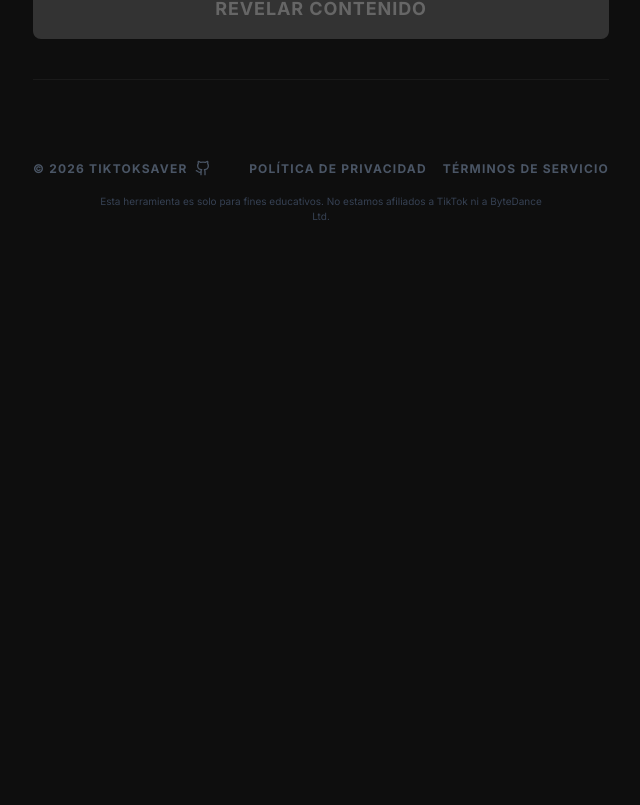
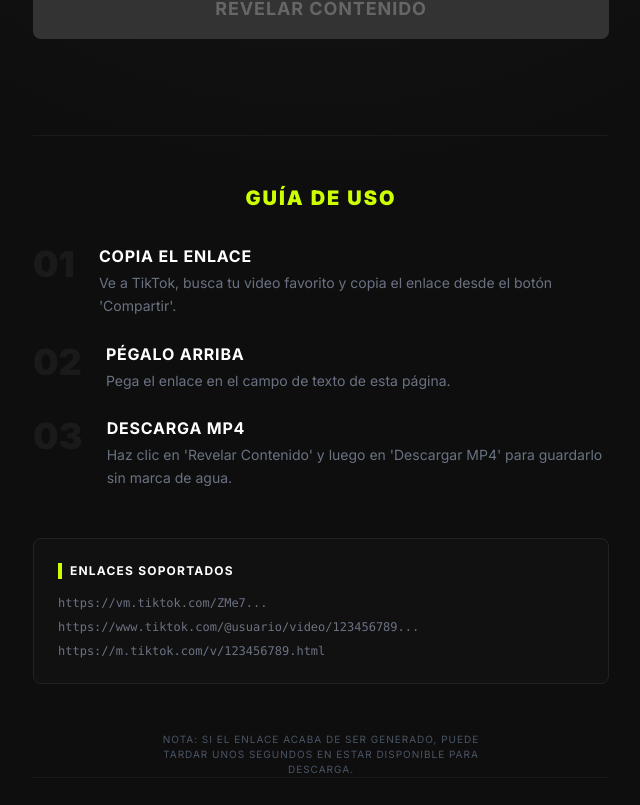
Before and after one commit to KevxxAlva/tiktok-bot-downloader, a React (Vite) app in the folder client/: page / in a window 1280 px wide. Shown: the part 475-1280 px from the top of the page, without its empty margins (319-959 px from the left). Before the commit the page ends 835 px from the top, so only its background shows below. Built offline with nearby package versions, Linux system fonts and the light colour scheme; the HTML template or start-up script is replaced by a standard one.

Commit message:
feat: Implement the initial Home page for the TikTok downloader, featuring URL input, download functionality, result display, and a usage guide.

```diff
--- a/client/src/pages/Home.tsx
+++ b/client/src/pages/Home.tsx
@@ -201,6 +201,57 @@ function Home() {
           )}
         </AnimatePresence>
 
+        {/* How to Use Section */}
+        <motion.div
+          initial={{ opacity: 0 }}
+          animate={{ opacity: 1 }}
+          transition={{ delay: 0.4 }}
+          className="mt-24 space-y-12 border-t border-[#1a1a1a] pt-12"
+        >
+          {/* Guide Steps */}
+          <div className="space-y-8">
+            <h2 className="text-[#ccff00] text-xl font-black uppercase tracking-widest text-center mb-8">
+              Guía de Uso
+            </h2>
+
+            <div className="grid gap-6">
+              {[
+                { step: "01", title: "Copia el Enlace", desc: "Ve a TikTok, busca tu video favorito y copia el enlace desde el botón 'Compartir'." },
+                { step: "02", title: "Pégalo Arriba", desc: "Pega el enlace en el campo de texto de esta página." },
+                { step: "03", title: "Descarga MP4", desc: "Haz clic en 'Revelar Contenido' y luego en 'Descargar MP4' para guardarlo sin marca de agua." }
+              ].map((item) => (
+                <div key={item.step} className="flex gap-6 items-start group">
+                  <span className="text-4xl font-black text-[#1a1a1a] group-hover:text-[#2a2a2a] transition-colors select-none">
+                    {item.step}
+                  </span>
+                  <div>
+                    <h3 className="text-white font-bold uppercase tracking-wider mb-1">{item.title}</h3>
+                    <p className="text-gray-500 text-sm leading-relaxed">{item.desc}</p>
+                  </div>
+                </div>
+              ))}
+            </div>
+          </div>
+
+          {/* Examples */}
+          <div className="bg-[#111] p-6 rounded-lg border border-[#222]">
+            <h3 className="text-white text-xs font-bold uppercase tracking-widest mb-4 flex items-center gap-2">
+              <span className="w-1 h-4 bg-[#ccff00]"/>
+              Enlaces Soportados
+            </h3>
+            <div className="space-y-2 text-xs font-mono text-gray-500 overflow-hidden">
+              <p className="hover:text-gray-300 transition-colors">https://vm.tiktok.com/ZMe7...</p>
+              <p className="hover:text-gray-300 transition-colors">https://www.tiktok.com/@usuario/video/123456789...</p>
+              <p className="hover:text-gray-300 transition-colors">https://m.tiktok.com/v/123456789.html</p>
+            </div>
+          </div>
+
+          {/* Note */}
+          <p className="text-center text-[10px] text-gray-600 uppercase tracking-widest max-w-xs mx-auto">
+            Nota: Si el enlace acaba de ser generado, puede tardar unos segundos en estar disponible para descarga.
+          </p>
+
+        </motion.div>
       </div>
 
       <footer className="mt-auto pt-20 pb-6 text-center w-full max-w-xl mx-auto border-t border-[#1a1a1a]">
```
